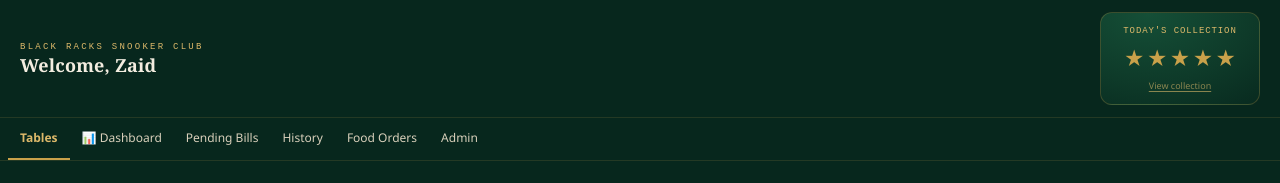
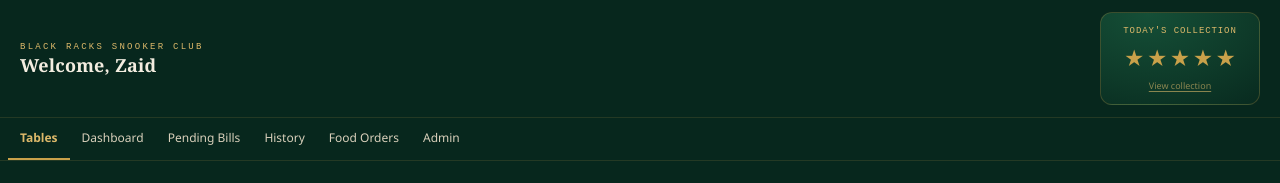
Before and after one commit to peeryamin/snooker-manager-zaid1, a Next.js app: page / in a window 1280 px wide. Shown: the top 183 px of the page. Built offline with nearby package versions, Linux system fonts and the light colour scheme; no server answers; the database is empty.

Commit message:
Remove emoji from dashboard tab

```diff
--- a/app/page.tsx
+++ b/app/page.tsx
@@ -133,7 +133,7 @@ export default function Dashboard() {
 
   const tabs: { id: Tab; label: string; badge?: number }[] = [
     { id: "sessions", label: "Tables" },
-    { id: "dashboard", label: "📊 Dashboard" },
+    { id: "dashboard", label: "Dashboard" },
     { id: "pending", label: "Pending Bills", badge: pendingBills.length || undefined },
     { id: "history", label: "History", badge: (history.length + foodHistory.length) || undefined },
     { id: "food", label: "Food Orders", badge: pendingFoodCount || undefined },
```
